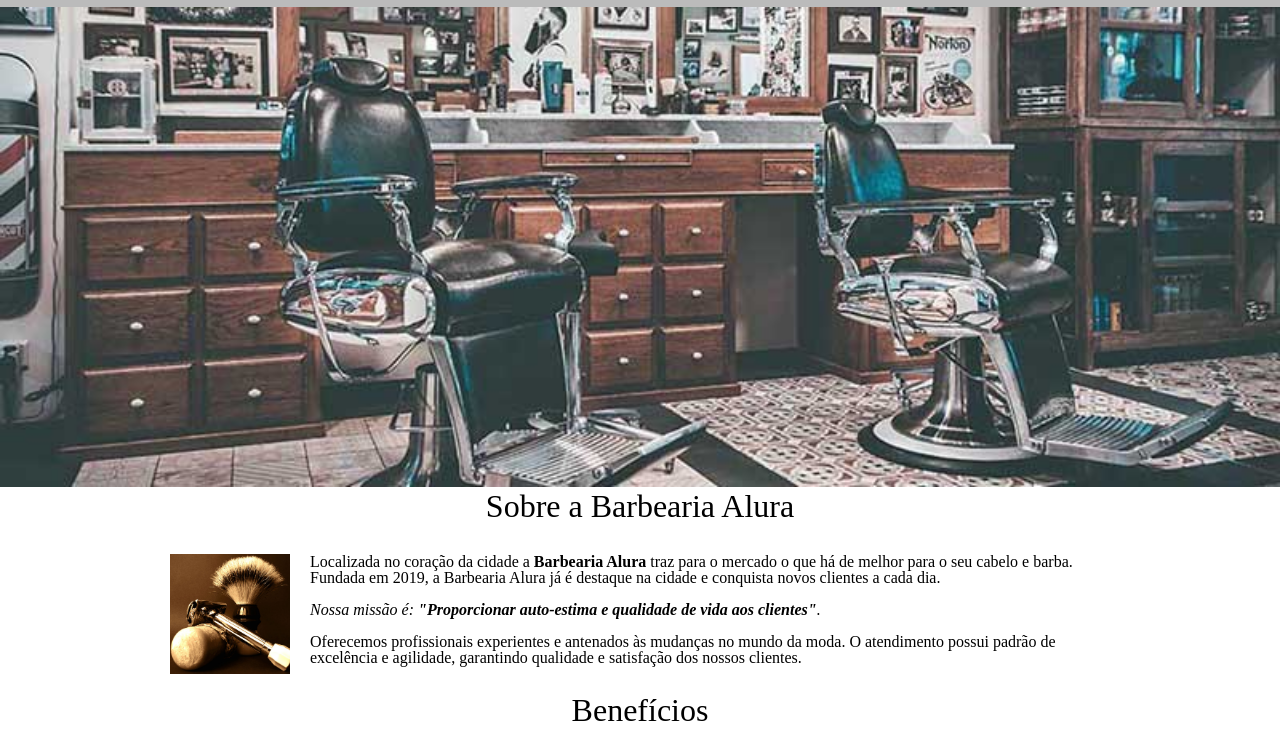
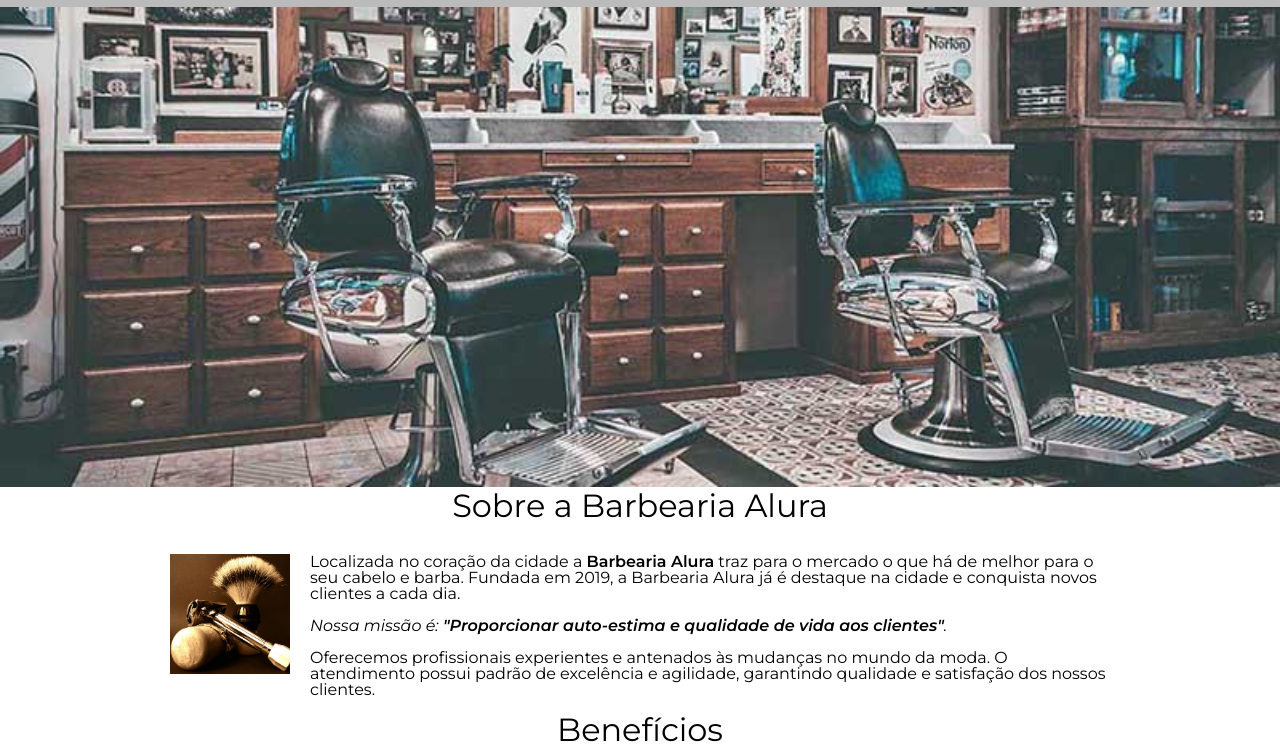
Before and after one commit to EuFagner/Alura-Barbershop, a plain HTML site: page index.html in a window 1280 px wide. Shown: the part 286-1041 px from the top of the page. Drawn offline with Linux system fonts and the light colour scheme.

Commit message:
font externa

```diff
--- a/produtos.css/style.css
+++ b/produtos.css/style.css
@@ -1,4 +1,10 @@
 @charset "UTF-8";
+
+@import url('https://fonts.googleapis.com/css2?family=Montserrat:ital,wght@0,100;0,200;0,300;0,400;0,500;0,600;1,100;1,200;1,300;1,400;1,500;1,600&display=swap');
+
+body {
+    font-family: 'Montserrat', sans-serif;
+}
 
 header {
     background-color: #bbbbbb;
```
